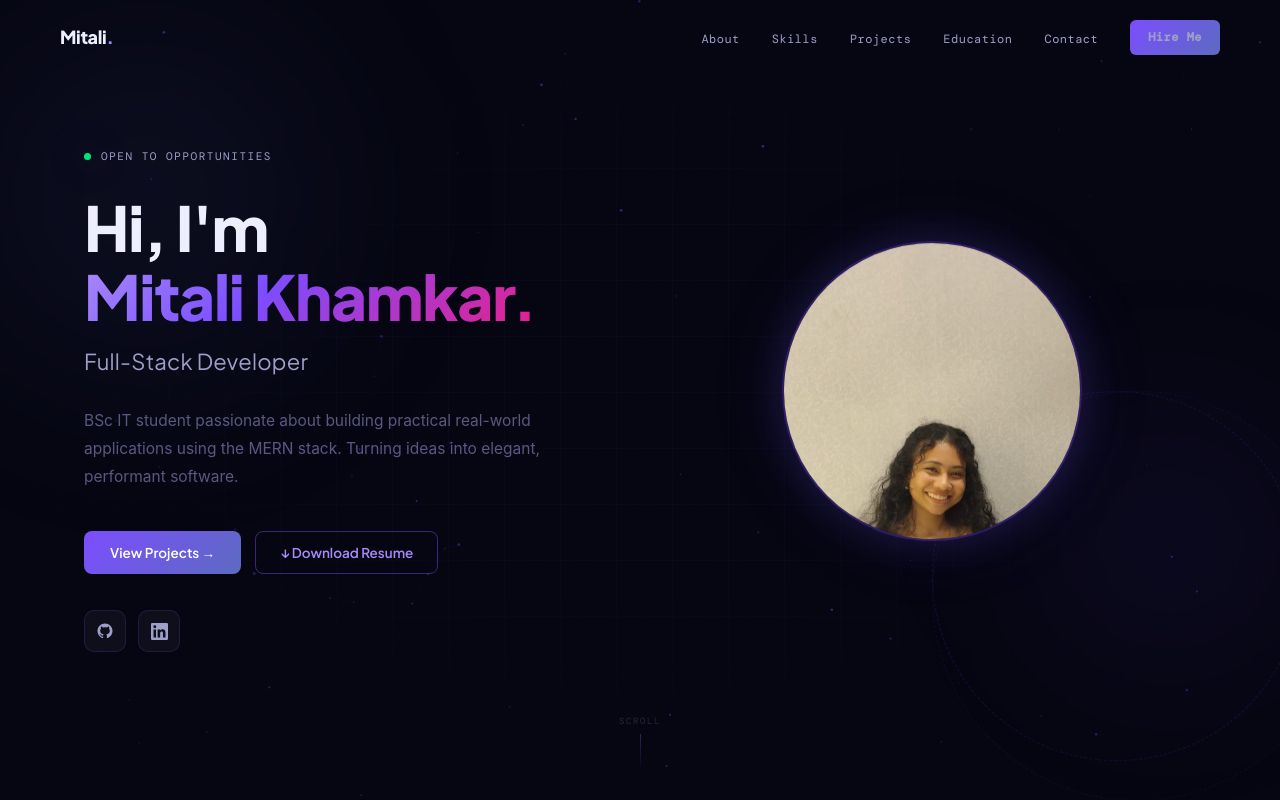
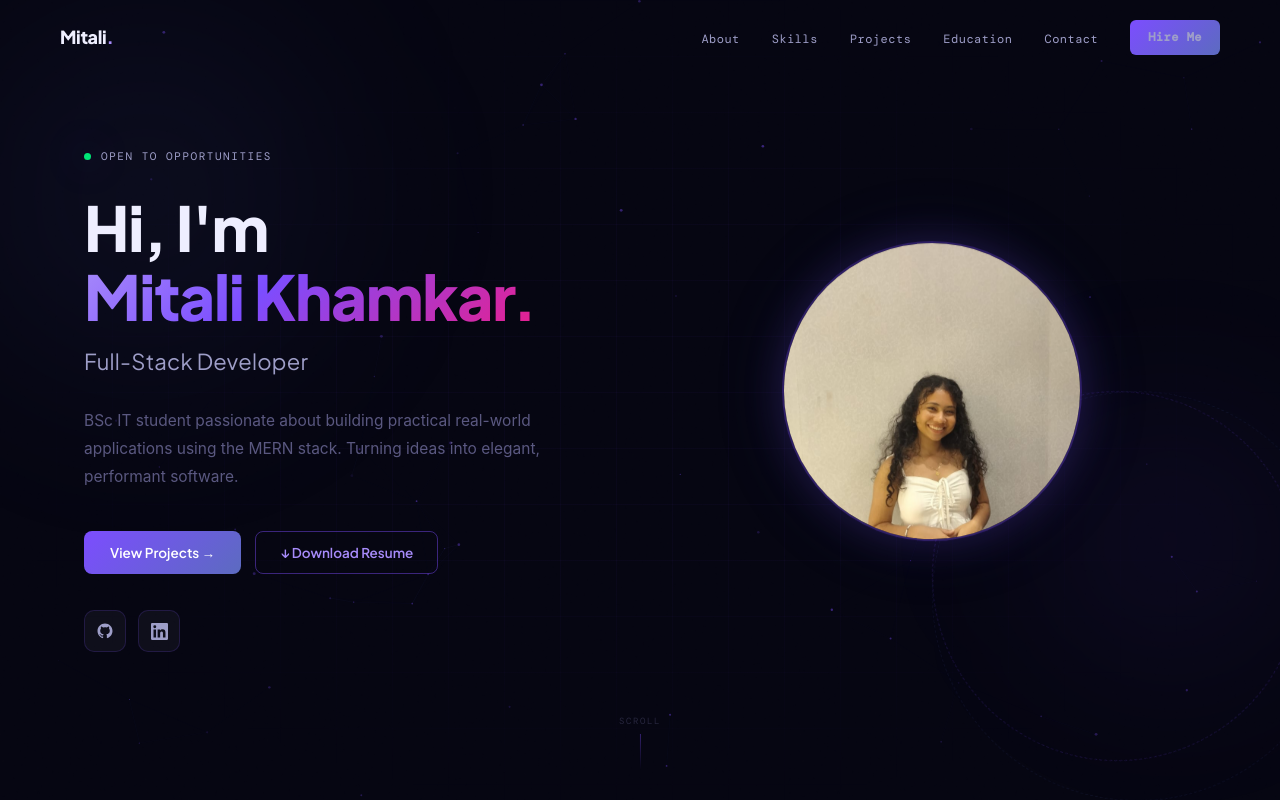
Before and after one commit to mitalikhamkar/mitali-portfolio, a React (Create React App) app: page / in a window 1280 px wide. Shown: the top 800 px of the page. Built offline with nearby package versions, Linux system fonts and the light colour scheme.

Commit message:
image error fix

```diff
--- a/src/App.js
+++ b/src/App.js
@@ -492,6 +492,34 @@ nav.scrolled {
   body { font-size: 13px; }
   .hero-grid { opacity: 0.5; }
   .orb { filter: blur(60px); }
+}
+
+/* ─── HERO PHOTO CIRCLE ─── */
+.photo-circle {
+  width: 300px;
+  height: 300px;
+  border-radius: 50%;
+  overflow: hidden;
+  border: 2px solid rgba(124,77,255,0.35);
+  box-shadow: 0 0 40px rgba(124,77,255,0.2), 0 0 80px rgba(92,107,192,0.1);
+  position: relative;
+  z-index: 2;
+  flex-shrink: 0;
+}
+.photo-circle img {
+  width: 100%;
+  height: 100%;
+  object-fit: cover;
+  /* Face is ~30% from top in the 780x1040 portrait photo */
+  object-position: center 18%;
+  display: block;
+}
+
+@media (max-width: 768px) {
+  .photo-circle { width: 200px; height: 200px; }
+}
+@media (max-width: 480px) {
+  .photo-circle { width: 160px; height: 160px; }
 }
 `;
 
@@ -679,32 +707,22 @@ function Navbar() {
 /* ═══════════════════════════════════════════════════════════
    DEVELOPER PHOTO
    ─────────────────────────────────────────────────────────
-   ACTION REQUIRED: Add your real photo to the public folder.
-   Name it exactly: mitali-photo.jpg
-   Path will be: public/mitali-photo.jpg
-   Any decent photo works — crop to roughly square first.
+   Photo is 780×1040 portrait. Face center is ~30% from top.
+   object-position: center 18% pulls the face into the circle.
 ═══════════════════════════════════════════════════════════ */
 function DeveloperPhoto() {
   const [src, setSrc] = useState("/mitali-photo.jpeg");
   return (
+    <div className="photo-circle">
       <img
         src={src}
         alt="Mitali Khamkar — Full-Stack Developer"
-      style={{
-        width: "140%",
-        height: "140%",
-        objectFit: "cover",
-        objectPosition: "center 15%",
-        position: "absolute",
-        top: "50%",
-        left: "50%",
-        transform: "translate(-50%, -38%)",
-      }}
         onError={() => {
           if (src === "/mitali-photo.jpeg") setSrc("/mitali-photo.jpg");
         }}
         loading="eager"
       />
+    </div>
   );
 }
 
@@ -731,7 +749,6 @@ function Hero() {
             <span className="gradient-text">Mitali Khamkar.</span>
           </h1>
 
-          {/* ✅ CHANGE 1: Removed "Aspiring" */}
           <h2 style={{ fontFamily: "var(--sans)", fontSize: "clamp(16px, 2vw, 22px)", fontWeight: 400, color: "var(--text2)", marginBottom: 28, letterSpacing: "0.01em" }}>
             Full-Stack Developer
           </h2>
@@ -771,19 +788,8 @@ function Hero() {
             <div style={{ position: "absolute", top: "50%", left: "50%", transform: "translate(-50%,-50%)", width: 340, height: 340, borderRadius: "50%", background: "radial-gradient(circle, rgba(92,107,192,0.12) 0%, transparent 68%)", pointerEvents: "none" }} />
             <div style={{ position: "absolute", top: "50%", left: "50%", transform: "translate(-50%,-50%)", width: 370, height: 370, borderRadius: "50%", border: "1px dashed rgba(124,77,255,0.18)", animation: "spin-slow 22s linear infinite" }} />
             <div style={{ position: "absolute", top: "50%", left: "50%", transform: "translate(-50%,-50%)", width: 410, height: 410, borderRadius: "50%", border: "1px dashed rgba(92,107,192,0.1)", animation: "spin-reverse 32s linear infinite" }} />
-            {/* Photo container — circular frame */}
-            <div style={{
-              width: 300,
-              height: 300,
-              borderRadius: "50%",
-              overflow: "hidden",
-              border: "2px solid rgba(124,77,255,0.35)",
-              boxShadow: "0 0 40px rgba(124,77,255,0.2), 0 0 80px rgba(92,107,192,0.1)",
-              position: "relative",
-              zIndex: 2,
-            }}>
+            {/* Photo — using .photo-circle CSS class for clean responsive sizing */}
             <DeveloperPhoto />
-            </div>
           </div>
         </div>
       </div>
@@ -801,7 +807,7 @@ function Hero() {
         @media (max-width: 768px) {
           #hero { min-height: auto; padding: 90px 0 50px; }
           #hero > div { grid-template-columns: 1fr !important; gap: 28px !important; padding: 0 20px !important; text-align: center; }
-          #hero > div > div:last-child { order: 1; max-width: 200px; margin: 0 auto; }
+          #hero > div > div:last-child { order: 1; margin: 0 auto; }
           #hero > div > div:first-child { order: 2; display: flex; flex-direction: column; align-items: center; }
           #hero p { max-width: 100% !important; }
           #hero > div > div:first-child > div:nth-last-child(2) { justify-content: center; }
@@ -809,18 +815,24 @@ function Hero() {
           #hero h1 { font-size: clamp(30px, 8vw, 42px) !important; line-height: 1.2; }
           #hero h2 { font-size: 18px !important; }
           #hero p { font-size: 14px !important; line-height: 1.7; }
+          /* Scale down the decorative rings on mobile */
+          #hero > div > div:last-child > div > div:nth-child(1) { width: 220px !important; height: 220px !important; }
+          #hero > div > div:last-child > div > div:nth-child(2) { width: 240px !important; height: 240px !important; }
+          #hero > div > div:last-child > div > div:nth-child(3) { width: 260px !important; height: 260px !important; }
         }
         @media (max-width: 480px) {
           #hero { padding: 80px 0 40px; }
           #hero > div { gap: 22px !important; padding: 0 16px !important; }
-          #hero > div > div:last-child { max-width: 160px; }
-          #hero > div > div:last-child > div > div:nth-child(4) { width: 160px !important; height: 160px !important; }
           #hero h1 { font-size: 34px !important; }
           #hero h2 { font-size: 16px !important; }
           #hero p { font-size: 13px !important; margin-bottom: 24px; }
           #hero .btn-primary, #hero .btn-ghost { width: 100%; justify-content: center; font-size: 13px; padding: 12px 16px; }
           #hero > div > div:first-child > div:nth-last-child(2) { width: 100%; flex-direction: column; gap: 12px; }
           #hero > div > div:first-child > div:last-child { margin-top: 20px; }
+          /* Scale rings to match 160px photo */
+          #hero > div > div:last-child > div > div:nth-child(1) { width: 180px !important; height: 180px !important; }
+          #hero > div > div:last-child > div > div:nth-child(2) { width: 196px !important; height: 196px !important; }
+          #hero > div > div:last-child > div > div:nth-child(3) { width: 212px !important; height: 212px !important; }
         }
       `}</style>
     </section>
@@ -1010,7 +1022,6 @@ function Projects() {
       badge: "Mobile",
       badgeColor: "#7c4dff",
       icon: "👔",
-      /* ✅ ACTION: Add a screenshot of the Glamware app UI to public/glamware-screenshot.png */
       screenshot: "/glamware-screenshot.png",
       desc: "Glamware is a mobile application that allows users to create a digital wardrobe, upload their clothing items, and style outfits virtually using a 3D avatar.",
       tags: ["React Native", "Mobile", "Android", "UI/UX"],
@@ -1029,7 +1040,6 @@ function Projects() {
       badge: "Live",
       badgeColor: "#00e676",
       icon: "🍳",
-      /* ✅ ACTION: Take a screenshot of culina-xi.vercel.app and save to public/culina-screenshot.png */
       screenshot: "/culina-screenshot.png",
       desc: "Culina is a full-stack recipe web application where users can explore delicious recipes with beautiful food images, search dishes, and enjoy a clean modern cooking experience.",
       tags: ["React.js", "Node.js", "MongoDB", "Express.js", "REST API"],
@@ -1096,7 +1106,6 @@ function Projects() {
 
                   {/* Right content */}
                   <div style={{ padding: "32px 28px" }}>
-                    {/* ✅ CHANGE 4: Screenshot preview */}
                     {p.screenshot && (
                       <div style={{ marginBottom: 20, borderRadius: 10, overflow: "hidden", border: "1px solid rgba(124,77,255,0.15)", maxHeight: 180 }}>
                         <img
@@ -1365,7 +1374,6 @@ function Contact() {
         </svg>
       ),
       label: "Phone",
-      /* ✅ CHANGE 5: Fixed phone number — removed square brackets */
       value: "8850752240",
       url: "tel:+918850752240",
     },
@@ -1438,7 +1446,6 @@ function Contact() {
                       <label style={{ display: "block", fontFamily: "var(--mono)", fontSize: 10, color: "var(--text3)", marginBottom: 7, letterSpacing: "0.12em" }}>MESSAGE</label>
                       <textarea className="contact-input" rows={5} placeholder="Tell me about your opportunity or project..." value={form.message} onChange={e => setForm(f => ({ ...f, message: e.target.value }))} />
                     </div>
-                    {/* ✅ CHANGE 3: Removed EmailJS debug footer line completely */}
                     <button className="btn-primary" onClick={handleSubmit} disabled={status === "sending"}
                       style={{ width: "100%", justifyContent: "center", opacity: status === "sending" ? 0.7 : 1, cursor: status === "sending" ? "wait" : "pointer" }}>
                       {status === "sending" ? "Sending…" : "Send Message →"}
@@ -1479,7 +1486,6 @@ function Footer() {
             <div style={{ fontFamily: "var(--sans)", fontSize: 17, fontWeight: 800, color: "var(--text)", marginBottom: 3, letterSpacing: "-0.01em" }}>
               Mitali<span style={{ color: "var(--violet-light)" }}>.</span>
             </div>
-            {/* ✅ CHANGE 1 (footer): Removed "Aspiring" */}
             <div style={{ fontFamily: "var(--mono)", fontSize: 10.5, color: "var(--text3)" }}>Full-Stack Developer</div>
           </div>
 
@@ -1516,13 +1522,10 @@ export default function App() {
   const [loaded, setLoaded] = useState(false);
 
   useEffect(() => {
-    // Inject global CSS immediately and synchronously before paint
     const style = document.createElement("style");
     style.id = "portfolio-global-css";
     style.textContent = GLOBAL_CSS;
-    // Prepend so it applies before any other styles
     document.head.insertBefore(style, document.head.firstChild);
-    // Reveal body — prevents FOUC
     document.body.style.visibility = "visible";
     document.title = "Mitali Khamkar — Full-Stack Developer";
     const t = setTimeout(() => setLoaded(true), 900);
```
Lines whose indentation alone changed are shown as unchanged.
